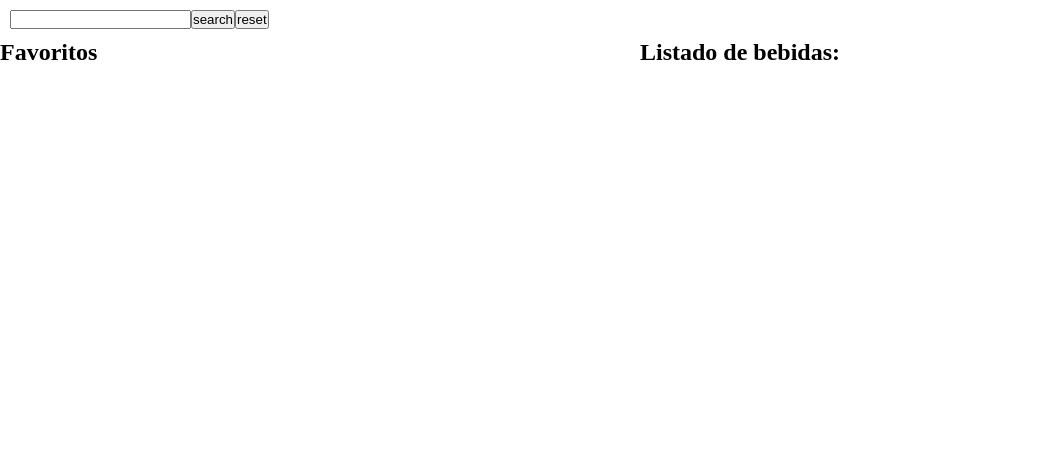
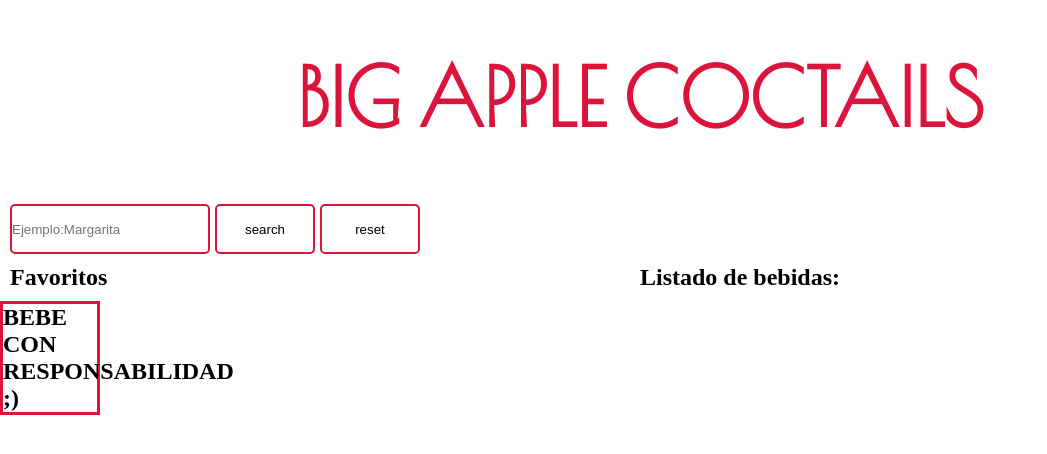
Before and after one commit to Adalab/modulo-2-evaluacion-final-ruadaslucia, a website: page docs/index.html in a window 1280 px wide. Shown: the whole page, without its empty margins (0-1047 px from the left). Drawn offline with nearby package versions, Linux system fonts and the light colour scheme; no server answers.

Commit message:
drinks images

```diff
--- a/docs/index.html
+++ b/docs/index.html
@@ -4,14 +4,24 @@
     <meta charset="UTF-8" />
     <meta name="viewport" content="width=device-width, initial-scale=1" />
     <title>Big Apple Cocktails</title>
+    <link rel="preconnect" href="https://fonts.googleapis.com" />
+    <link rel="preconnect" href="https://fonts.gstatic.com" crossorigin />
+    <link
+      href="https://fonts.googleapis.com/css2?family=Open+Sans:wght@400;600;700&family=Poiret+One&display=swap"
+      rel="stylesheet"
+    />
     <link rel="stylesheet" href="./assets/css/main.css" />
     <link rel="icon" href="./assets/images/favicon.jpg" />
   </head>
   <body>
+    <header class="header">
+      <h1 class="header__title">BIG APPLE COCTAILS</h1>
+    </header>
+
     <form class="form" action="">
-      <input type="form__text" class="js-input" />
-      <button class="js-button-search">search</button>
-      <button class="js-button-reset">reset</button>
+      <input type="input" placeholder="Ejemplo:Margarita" class="js-input" />
+      <button class="button1 js-button-search">search</button>
+      <button class="button2 js-button-reset">reset</button>
     </form>
     <section class="twoList">
       <div class="favourites">
@@ -23,6 +33,10 @@
       </div>
     </section>
 
+    <footer>
+      <h2 class="footer">BEBE CON RESPONSABILIDAD ;)</h2>
+    </footer>
+
 
     <script src="./assets/js/main.js"></script>
   </body>
--- a/src/scss/core/_variables.scss
+++ b/src/scss/core/_variables.scss
@@ -1,4 +1,9 @@
 // fonts
-//$font-main: 'Roboto', sans-serif;
+$poiret:'Poiret One', cursive;
+$open:'Open Sans', sans-serif;
 
 // colors
+$crimson:crimson;
+$fadedCrimson:rgba(220, 20, 60, 0.514);
+$grey:grey;
+$black:black;
--- a/src/scss/layout/_01_drinks.scss
+++ b/src/scss/layout/_01_drinks.scss
@@ -2,15 +2,37 @@
     margin:10px;
     display: flex;
     flex-direction: row;
-    &__text{
-        margin:10px;
-    }
+}
+input{
+    width: 200px;
+    height: 50px;
+    margin-right: 5px;
+    background-color:white;
+    border:solid crimson 2px;
+    border-radius:5px;
+}
+.button1{
+    width: 100px;
+    height: 50px;
+    margin-right: 5px;
+    background-color:white;
+    border:solid crimson 2px;
+    border-radius:5px;
+}
+.button2{
+    width: 100px;
+    height: 50px;
+    background-color:white;
+    border:solid crimson 2px;
+    border-radius:5px;
 }
 .twoList{
+    margin:10px;
     display: flex;
     flex-direction: row;
 }
 .favourites{
+    margin-top: 20px 0 20px 0;
     width: 50%;
 }
 .drinkList{
--- /dev/null
+++ b/src/scss/layout/_footer.scss
@@ -0,0 +1,4 @@
+.footer{
+    width: 100px;
+    border: solid $crimson 3px;
+}
--- /dev/null
+++ b/src/scss/layout/_header.scss
@@ -0,0 +1,10 @@
+.header{
+    padding-top: 50px;
+    padding-bottom: 50px;
+    &__title{
+    text-align: center;
+    color:$crimson;
+    font-family: $poiret;
+    font-size: 80px;
+}
+}
--- /dev/null
+++ b/src/scss/layout/_main.scss
@@ -0,0 +1,3 @@
+body{
+    background-color:rgb(255, 255, 255);
+}
--- a/src/scss/main.scss
+++ b/src/scss/main.scss
@@ -2,6 +2,8 @@
 @import 'core/reset';
 @import 'components/code';
 @import 'components/links';
+@import 'layout/header';
 @import 'layout/main';
-@import 'layout/_01_drinks';
+@import 'layout/footer';
+@import 'layout/01_drinks';
 @import 'pages/index';
```
Also changed, not shown: src/html/index.html (+8 -0 lines), src/html/partials/drinks.html (+3 -3 lines), src/html/partials/footer.html (added, +3 -0 lines), src/html/partials/header.html (added, +3 -0 lines), docs/assets/css/main.css.
